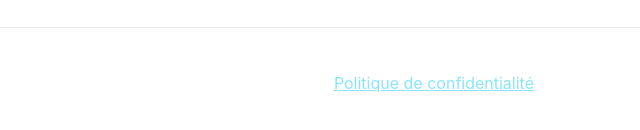
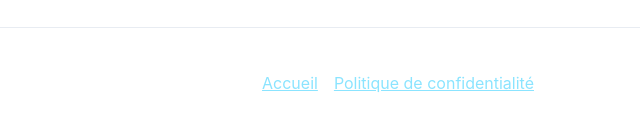
Before and after one commit to Matthieu-prog/integral-Software.github.io, a plain HTML site: page credits.html in a window 1280 px wide. Shown: the part 582-712 px from the top of the page, 640-1280 px from the left. Drawn offline with Linux system fonts and the light colour scheme.

Commit message:
Ajout du lien "Accueil" dans le footer de credits.html

```diff
--- a/credits.html
+++ b/credits.html
@@ -43,6 +43,7 @@
     <div class="container footer-inner">
       <p>© <span id="year"></span> Intégral Software — CARROT Matthieu</p>
       <nav class="footer-nav">
+        <a href="index.html">Accueil</a>
         <a href="politique.html">Politique de confidentialité</a>
       </nav>
     </div>
```
